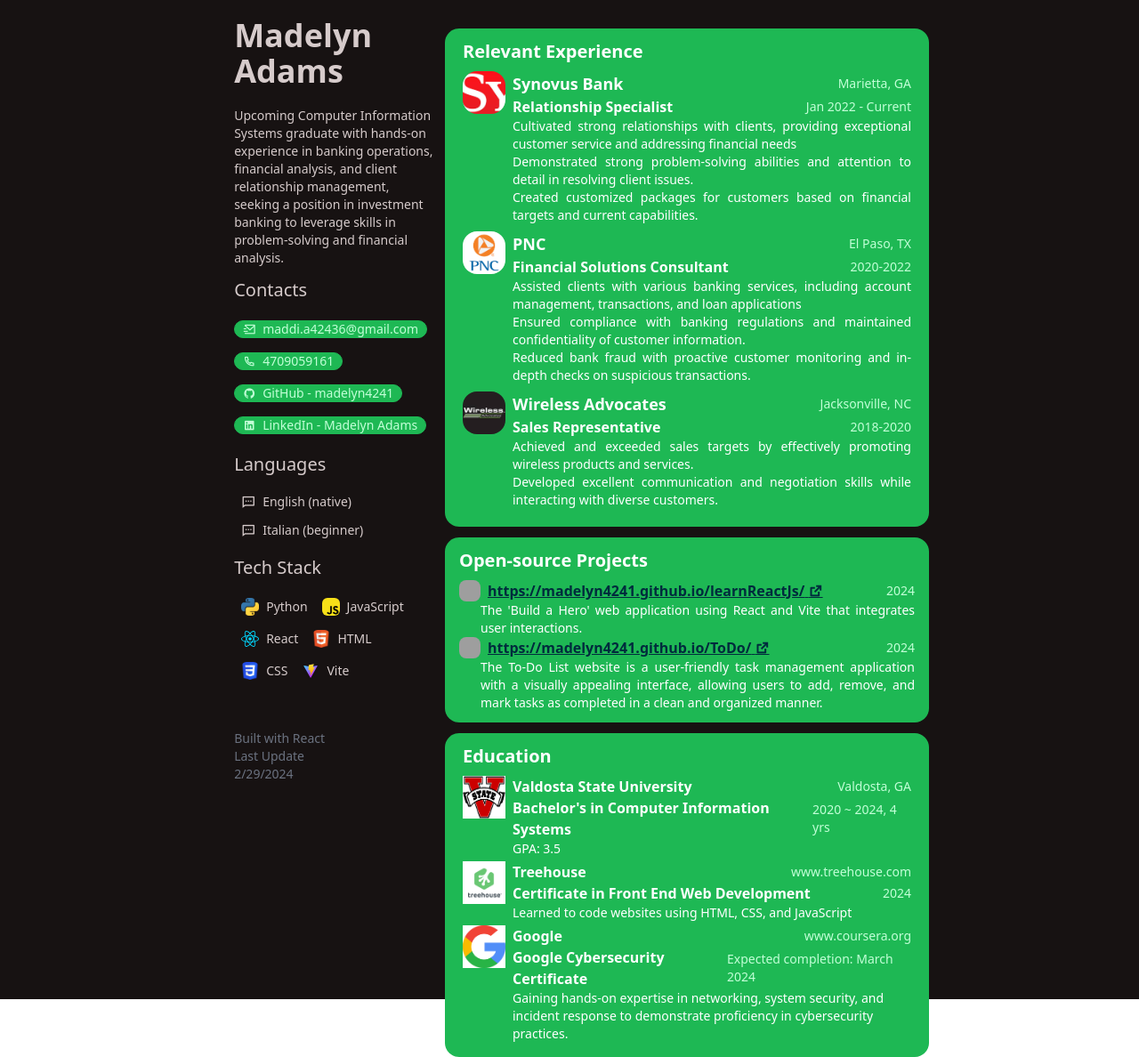
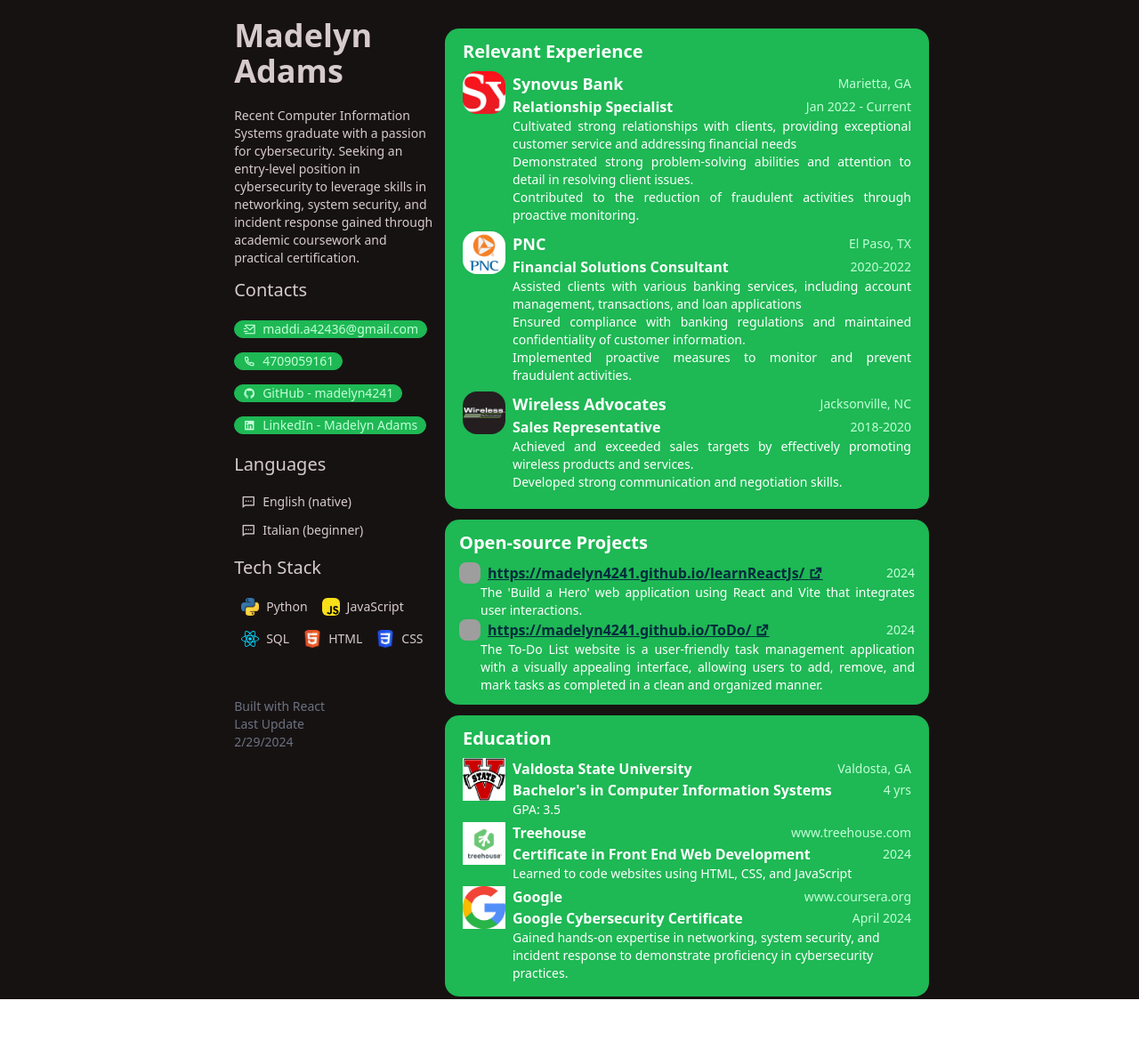
Before and after one commit to madelyn4241/cv-react, a React (Vite) app: page / in a window 1280 px wide. Shown: the whole page at 89% size. After the commit the page ends 1123 px from the top, so only its background shows below. Built offline with nearby package versions, Linux system fonts and the light colour scheme; grey boxes are pictures that could not be loaded.

Commit message:
Update data.jsx

```diff
--- a/src/sections/data.jsx
+++ b/src/sections/data.jsx
@@ -1,7 +1,7 @@
 const LANG = 'EN'  // EN, CN
 
 
-const headlineEN = "Upcoming Computer Information Systems graduate with hands-on experience in banking operations, financial analysis, and client relationship management, seeking a position in investment banking to leverage skills in problem-solving and financial analysis.";
+const headlineEN = "Recent Computer Information Systems graduate with a passion for cybersecurity. Seeking an entry-level position in cybersecurity to leverage skills in networking, system security, and incident response gained through academic coursework and practical certification.";
 
 const infoEN = {
   contact: [
@@ -38,7 +38,7 @@
     },
     {
       icon: "react.svg",
-      name: "React",
+      name: "SQL",
     },
     {
       icon: "html.png",
@@ -47,10 +47,6 @@
     {
       icon: "css.png",
       name: "CSS",
-    },
-    {
-      icon: "vite.png",
-      name: "Vite",
     },
   ],
 };
@@ -65,7 +61,7 @@
     description: [
       "Cultivated strong relationships with clients, providing exceptional customer service and addressing financial needs",
       "Demonstrated strong problem-solving abilities and attention to detail in resolving client issues.",
-      "Created customized packages for customers based on financial targets and current capabilities."
+      "Contributed to the reduction of fraudulent activities through proactive monitoring."
     ]
   },
   {
@@ -77,7 +73,7 @@
     description: [
       "Assisted clients with various banking services, including account management, transactions, and loan applications",
       "Ensured compliance with banking regulations and maintained confidentiality of customer information.",
-      "Reduced bank fraud with proactive customer monitoring and in-depth checks on suspicious transactions."
+      "Implemented proactive measures to monitor and prevent fraudulent activities."
     ]
   },
   {
@@ -88,7 +84,7 @@
     time: "2018-2020",
     description: [
       "Achieved and exceeded sales targets by effectively promoting wireless products and services.",
-      "Developed excellent communication and negotiation skills while interacting with diverse customers.",
+      "Developed strong communication and negotiation skills.",
     ]
   },
 ];
@@ -124,7 +120,7 @@
     school: "Valdosta State University",
     degree: "Bachelor's in Computer Information Systems",
     loc: "Valdosta, GA",
-    time: "2020 ~ 2024, 4 yrs",
+    time: "4 yrs",
     description: [
       "GPA: 3.5"
     ],
@@ -142,8 +138,8 @@
     school: "Google",
     degree: "Google Cybersecurity Certificate",
     loc: "www.coursera.org",
-    time: "Expected completion: March 2024",
-    description: ["Gaining hands-on expertise in networking, system security, and incident response to demonstrate proficiency in cybersecurity practices."],
+    time: "April 2024",
+    description: ["Gained hands-on expertise in networking, system security, and incident response to demonstrate proficiency in cybersecurity practices."],
   },
 ];
 
```
